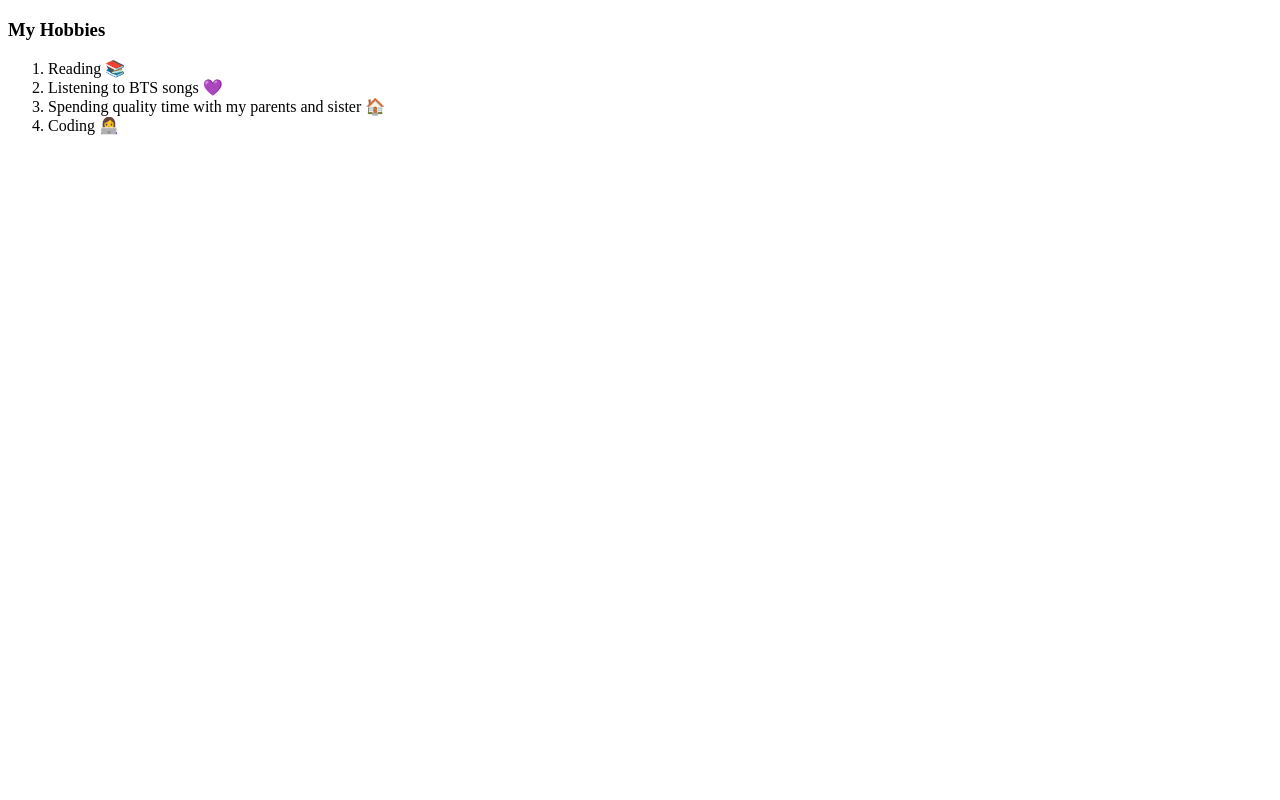
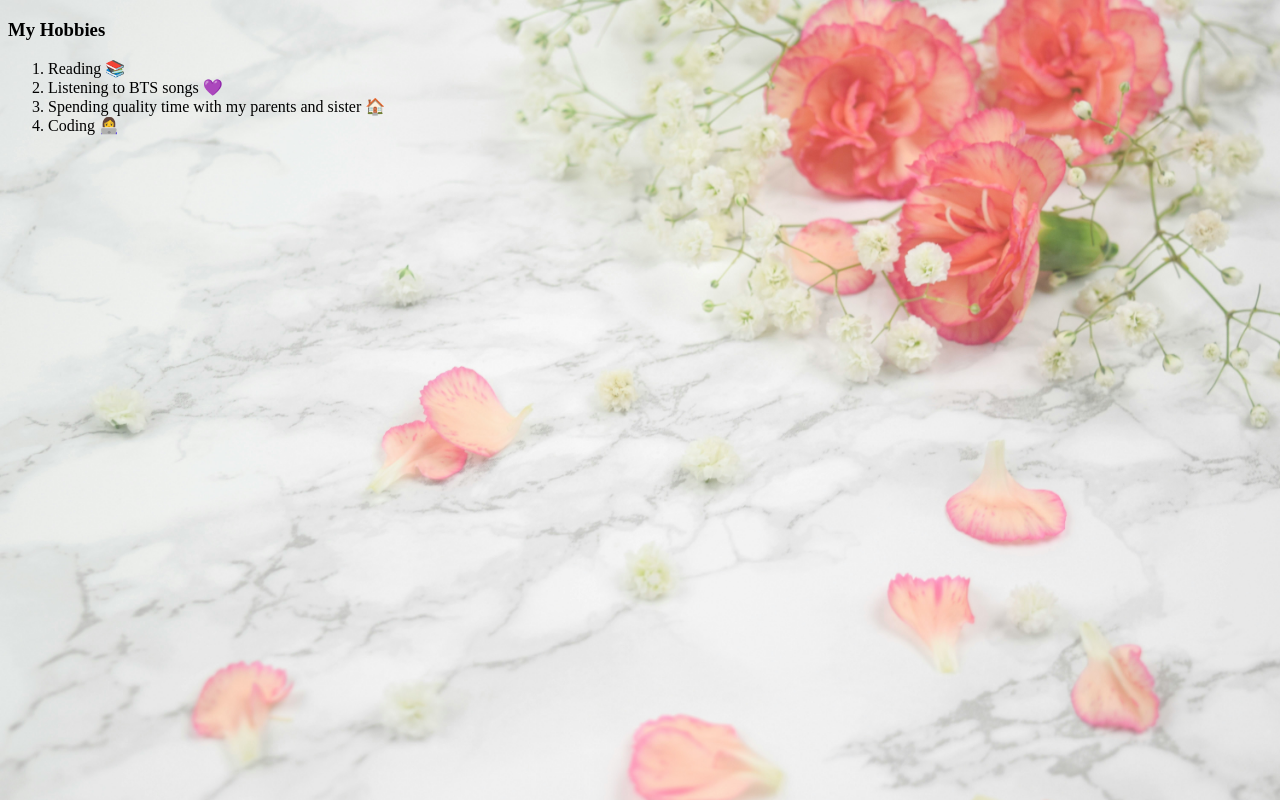
Before and after one commit to StellaCode7/html-portfolio, a plain HTML site: page hobbies.html in a window 1280 px wide. Drawn offline with Linux system fonts and the light colour scheme.

Commit message:
Update hobbies.html

```diff
--- a/hobbies.html
+++ b/hobbies.html
@@ -5,7 +5,7 @@
     <meta name="viewport" content="width=device-width, initial-scale=1.0">
     <title>Hobbies</title>
 </head>
-<body style="background-image: url(./images/bgrepeat.jpg); background-size: cover;" >
+<body style="background-image: url(./bgrepeat.jpg); background-size: cover;" >
     <h3>My Hobbies</h3>
     <ol>
         <li>Reading 📚</li>
@@ -15,4 +15,5 @@
     </ol>
 
 </body>
+
 </html>
```
